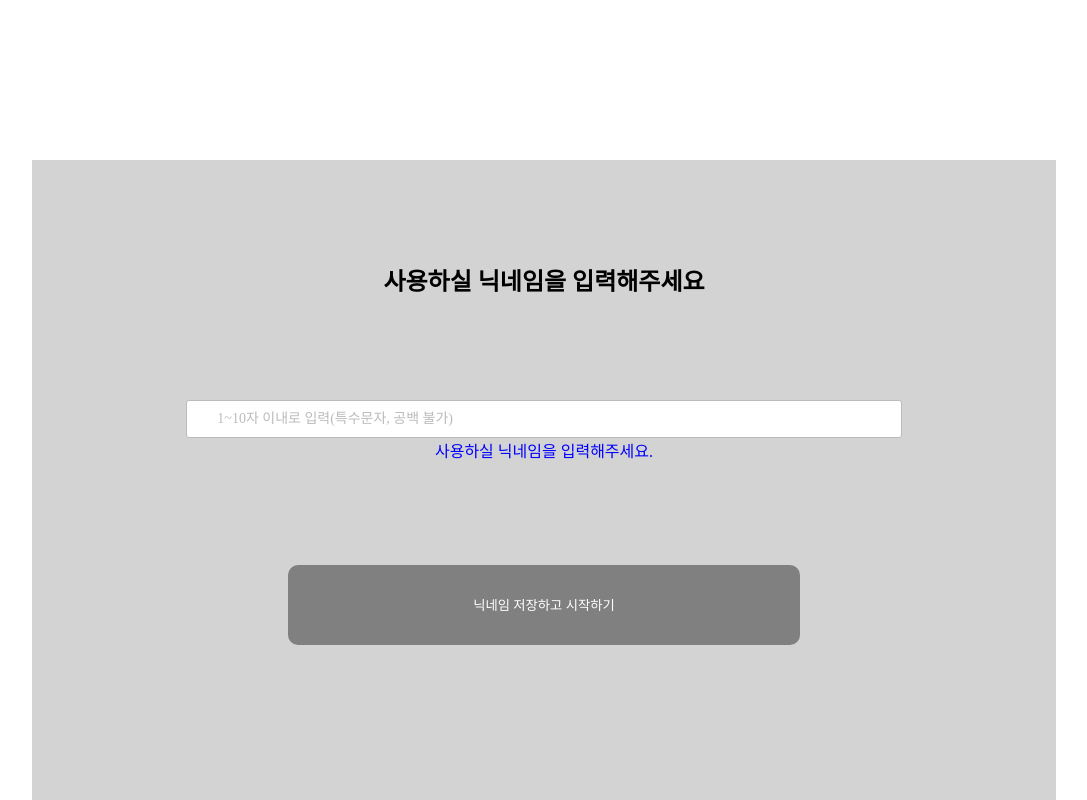
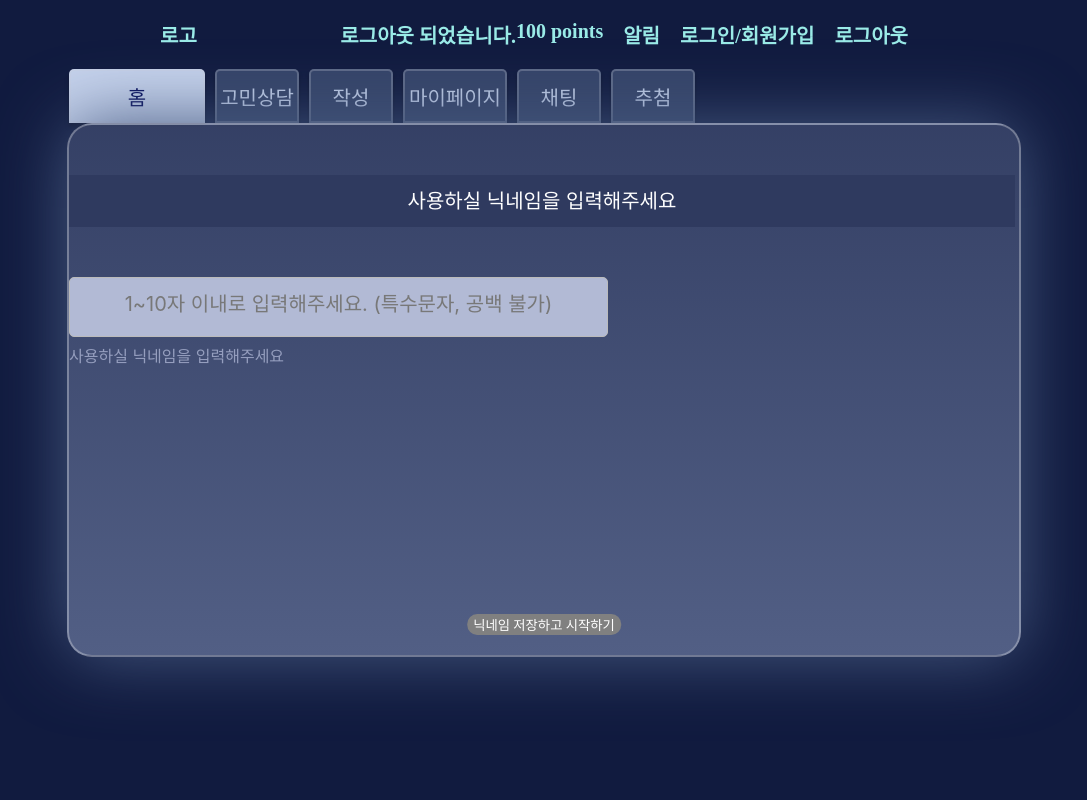
Before and after one commit to hh99-Final-Project/bluemoonFE, a React (Create React App) app: page /signup in a window 1280 px wide. Shown: the whole page, without its empty margins (96-1183 px from the left). Built offline with nearby package versions, Linux system fonts and the light colour scheme; no server answers; a web font is replaced by a local one.

Commit message:
feat: 채팅 메시지 저장 기능 구현중.

```diff
--- a/src/components/chat/ChatInput.js
+++ b/src/components/chat/ChatInput.js
@@ -1,4 +1,5 @@
 import React, { useEffect } from "react";
+import { useDispatch, useSelector } from "react-redux";
 import PropTypes from "prop-types";
 import styled from "styled-components";
 import { Grid, Button, Input } from "../../elements/index";
@@ -10,7 +11,7 @@ ChatInput.propTypes = {};
 
 function ChatInput(props) {
     const { roomId } = props;
-    console.log(roomId);
+    console.log(props);
 
     let sock = new SockJS("http://121.139.34.35:8080/stomp/chat");
     let ws = Stomp.over(sock);
@@ -19,7 +20,8 @@ function ChatInput(props) {
     const [text, setText] = React.useState("");
 
     // 보내는 사람
-    // const sender = useSelector((state) => state.user.user.username);
+    const userInfo = useSelector((state) => state.userSlice.userInfo);
+    console.log(userInfo);
 
     // const router = useRouter();
     // console.log(router); // 라우터 객체를 출력합니다.
@@ -28,25 +30,19 @@ function ChatInput(props) {
 
     const onSend = async () => {
         try {
-            // if (!token) {
-            //   alert("문제가 발생했습니다. 다시 로그인 해주세요.");
-            //   router.replace("/chatlist");
-            // }
             // send할 데이터
             const message = {
                 roomId: roomId,
                 message: text,
-                //   userId: userId, // 메시지 받는 상대방
-                //   sender: sender, // 토큰 보내면 필요없는 정보
+                userId: userInfo.userId, // 메시지 보내는 사람
                 type: "TALK",
             };
-            // 빈문자열이면 리턴
+
             if (text === "") {
                 return;
             }
             // 로딩 중
             waitForConnection(ws, function () {
-                // 주소 넣어야 함
                 ws.send("/pub/chat/message", {}, JSON.stringify(message));
                 // ws.send("/pub/chat/message", {});
                 console.log(ws.ws.readyState);
@@ -70,14 +66,13 @@ function ChatInput(props) {
                     waitForConnection(ws, callback);
                 }
             },
-            1, // 밀리초 간격으로 실행
+            10, // 밀리초 간격으로 실행
         );
     }
 
     return (
         <React.Fragment>
             <Input width="90%" type="text" _onChange={(e) => setText(e.target.value)} />
-            {/* onClick 은 나중에 먹임 */}
             <Button width="7%" height="5%" padding="2%" _onClick={onSend}></Button>
         </React.Fragment>
     );
--- a/src/components/chat/ChatMessage.js
+++ b/src/components/chat/ChatMessage.js
@@ -11,6 +11,7 @@ ChatMessage.propTypes = {
 
 function ChatMessage(props) {
     const { message, nickname, createdAt } = props;
+    // const cookie = getCookie("authorization");
 
     const user = nickname === "말 잘든는 원숭이" ? true : false;
 
@@ -51,6 +52,7 @@ const MessageBox = styled.div`
     display: flex;
     flex-direction: ${(props) => (props.user ? "row-reverse" : "row")};
     height: 61.533203125px;
+    align-items: flex-end;
 `;
 
 const Message = styled.div`
--- a/src/pages/ChatDetail.js
+++ b/src/pages/ChatDetail.js
@@ -1,6 +1,6 @@
-import React from "react";
+import React, { useState } from "react";
+import { useDispatch, useSelector } from "react-redux";
 import { useNavigate, useParams } from "react-router-dom";
-// import { Grid, Text } from "../../elements/index";
 import ChatBox from "../components/chat/ChatBox";
 import styled from "styled-components";
 import SockJS from "sockjs-client";
@@ -9,13 +9,46 @@ import Header2 from "../shared/Header2";
 import CategoryBar from "../shared/CategoryBar";
 import ChatMessage from "../components/chat/ChatMessage";
 import ChatInput from "../components/chat/ChatInput";
+import { subMessage } from "../redux/modules/chatSlice";
 
 const ChatDetail = () => {
     const navigate = useNavigate();
     const params = useParams();
+    console.log(params);
     const roomId = params.id;
 
-    // const [message, setMessage] = useState(null);
+    // 보내는 사람
+    const userInfo = useSelector((state) => state.userSlice.userInfo);
+    // message state
+    const message = useSelector((state) => state.chatSlice.messages);
+
+    // const [message, setMessage] = useState([
+    //     {
+    //         userId: "1",
+    //         nickname: "말 잘든는 원숭이",
+    //         message: "안녕하세요",
+    //         createdAt: "07:30",
+    //     },
+    //     {
+    //         userId: "2",
+    //         nickname: "못말리는 짱구",
+    //         message: "반갑습니다",
+    //         createdAt: "07:31",
+    //     },
+
+    //     {
+    //         userId: "1",
+    //         nickname: "말 잘든는 원숭이",
+    //         message: "고민이 해결되셨나요?",
+    //         createdAt: "07:32",
+    //     },
+    //     {
+    //         userId: "2",
+    //         nickname: "못말리는 짱구",
+    //         message: "아뇨 여전합니다",
+    //         createdAt: "07:33",
+    //     },
+    // ]);
 
     // 채팅방 이전 메시지 호출
     // useEffect(() => {
@@ -26,10 +59,10 @@ const ChatDetail = () => {
     // });
 
     React.useEffect(() => {
-        ConnectSub();
-        //   return () => {
-        //     DisConnectUnsub();
-        //   };
+        wsConnect();
+        return () => {
+            wsDisConnect();
+        };
     }, []);
 
     // 1. stomp 프로토콜 위에서 sockJS 가 작동되도록 클라이언트 생성
@@ -37,73 +70,34 @@ const ChatDetail = () => {
     let ws = Stomp.over(sock);
 
     // // 연결 및 구독. 파라메터로 토큰 넣어야 함
-    function ConnectSub() {
+    function wsConnect() {
         try {
-            ws.connect(
-                // 추후 토큰 추가 필요
-                {},
-                () => {
+            ws.connect({}, () => {
                 ws.subscribe(
-                        // 구독 주소 서버와 확인 필요
                     `/sub/chat/room/${roomId}`,
                     (response) => {
                         const newMessage = JSON.parse(response.body);
+                        console.log(response);
+                        console.log(newMessage);
+                        subMessage(newMessage);
                     },
-                        {},
+                    // {},
                 );
-                },
-            );
+            });
         } catch (error) {
             console.log(error);
         }
     }
 
-    // function DisConnectUnsub() {
-    //   try {
-    //     ws.disconnect(
-    //       {
-    //         Headers: {
-    //           // 토큰
-    //           Authorization: `${token}`,
-    //         },
-    //       },
-    //       () => {
-    //         ws.unsubscribe("sub-0");
-    //       },
-    //       { token: token }
-    //     );
-    //   } catch (error) {
-    //     console.log(error);
-    //   }
-    // }
-
-    let message = [
-        {
-            userId: "1",
-            nickname: "말 잘든는 원숭이",
-            message: "안녕하세요",
-            createdAt: "07:30",
-        },
-        {
-            userId: "2",
-            nickname: "못말리는 짱구",
-            message: "반갑습니다",
-            createdAt: "07:31",
-        },
-
-        {
-            userId: "1",
-            nickname: "말 잘든는 원숭이",
-            message: "고민이 해결되셨나요?",
-            createdAt: "07:32",
-        },
-        {
-            userId: "2",
-            nickname: "못말리는 짱구",
-            message: "아뇨 여전합니다",
-            createdAt: "07:33",
-        },
-    ];
+    function wsDisConnect() {
+        try {
+            ws.disconnect(() => {
+                ws.unsubscribe("sub-0");
+            });
+        } catch (error) {
+            console.log(error);
+        }
+    }
 
     if (message === null) {
         return;
@@ -132,7 +126,7 @@ const ChatDetail = () => {
                             })}
                     </MessageWrapper>
                     <InputWrpper>
-                        <ChatInput roomId={roomId} />
+                        <ChatInput roomId={roomId} userInfo={userInfo} />
                     </InputWrpper>
                 </ChatRoom>
             </Container>
--- a/src/pages/ChatList.js
+++ b/src/pages/ChatList.js
@@ -140,8 +140,8 @@ const Container = styled.div`
 `;
 
 const ChatRoomListBox = styled.div`
-    width: 946px;
-    height: 80vh;
+    width: 950px;
+    height: 530px;
     margin: auto;
     display: flex;
     flex-direction: column;
@@ -150,13 +150,14 @@ const ChatRoomListBox = styled.div`
     border: 2px solid #ffffff4d;
     border-radius: 25px;
     box-shadow: 0 0 70px #465981;
+    overflow-y: auto;
 `;
 
 const ChatRoomListTitle = styled.div`
     margin: 20px 0;
     background-color: #2f3a5f;
     height: 52px;
-    width: 946px;
+    width: 925px;
     left: 167px;
     top: 160px;
     border-radius: 0px;
@@ -177,10 +178,8 @@ const ChatRoomListTitle = styled.div`
 `;
 
 const ChatRoom = styled.div`
+    width: 880px;
     height: 150px;
-    width: 880px;
-    left: 198px;
-    top: 223px;
     border-radius: 5px;
 
     display: flex;
@@ -188,7 +187,7 @@ const ChatRoom = styled.div`
     background-color: #959ebe;
     border: 1px solid black;
     border-radius: 10px;
-    margin: 1% auto;
+    margin: 10px auto;
     padding: 10px;
 `;
 
@@ -211,6 +210,7 @@ const CharRoomTitle = styled.div`
 
 const LastChatTime = styled.div`
     width: 80px;
+    overflow: hidden;
 `;
 
 const ContentLine = styled.div`
--- a/src/pages/SignUp.js
+++ b/src/pages/SignUp.js
@@ -1,25 +1,32 @@
 import React, { useEffect, useState } from "react";
 import { useNavigate } from "react-router-dom";
 import PropTypes from "prop-types";
+import _ from "lodash";
 import styled from "styled-components";
 import { Text } from "../elements/index";
-import _ from "lodash";
 import { userApi } from "../apis/userApi";
 import Popup from "../shared/Popup";
+import CategoryBar from "../shared/CategoryBar";
+import useStore from "../zustand/store";
+import Header2 from "../shared/Header2";
 
 SignUp.propTypes = {};
 
 function SignUp(props) {
     const [nickName, setNickName] = useState("");
+    const [isLoading, setIsLoading] = useState(false);
     const [isValidNickName, setIsValidNickName] = useState(null);
     const [isOpenPopup, setIsOpenPopup] = useState(false);
+
     const navigate = useNavigate();
+    const { currentHeader, setCurrentHeader } = useStore();
 
     const onChange = (e) => {
         setNickName(e.target.value);
     };
 
     const debounce = _.debounce((nickName) => {
+        setIsLoading(true);
         // 정규 표현식 영문,한글,숫자 포함 1~10글자
         const result = /^[a-zA-zㄱ-힣0-9]{1,10}$/.test(nickName);
         if (result) {
@@ -32,6 +39,7 @@ function SignUp(props) {
                     setIsValidNickName(false);
                 }
             });
+            setIsLoading(false);
         }
     }, 1000);
 
@@ -45,39 +53,33 @@ function SignUp(props) {
         userApi.saveNickName(nickName).then((response) => {
             console.log(response);
         });
-        // 뒤로가기. - 뒤에 붙인 숫자만큼 뒷 페이지로 가진다.
         navigate(-1);
     };
 
     useEffect(() => {
         setIsValidNickName(null);
         nickNameCheckDB(nickName);
+
+        setCurrentHeader("홈");
     }, [nickName]);
 
     return (
         <React.Fragment>
-            <Grid>
-                <Title>사용하실 닉네임을 입력해주세요</Title>
-                <Input placeholder="1~10자 이내로 입력(특수문자, 공백 불가)" onChange={onChange}></Input>
-                {isValidNickName === true && (
-                    <Text margin="0 auto" color="blue">
-                        사용 가능한 닉네임입니다
-                    </Text>
-                )}
-                {isValidNickName === false && (
-                    <Text margin="0 auto" color="red">
-                        사용 불가능한 닉네임입니다
-                    </Text>
-                )}
-                {nickName === "" && (
-                    <Text margin="0 auto" color="blue">
-                        사용하실 닉네임을 입력해주세요.
-                    </Text>
-                )}
+            <Container>
+                <Header2 />
+                <CategoryBar />
+                <SignUpBOx>
+                    <SignUpBOxTitle>사용하실 닉네임을 입력해주세요</SignUpBOxTitle>
+
+                    <Input placeholder="1~10자 이내로 입력해주세요. (특수문자, 공백 불가)" onChange={onChange}></Input>
+                    {nickName === "" && <NickNameCheckResult>사용하실 닉네임을 입력해주세요</NickNameCheckResult>}
+                    {isLoading === true && <NickNameCheckResult></NickNameCheckResult>}
+                    {isValidNickName === true && <NickNameCheckResult>사용 가능한 닉네임입니다</NickNameCheckResult>}
+                    {isValidNickName === false && <NickNameCheckResult>사용 불가능한 닉네임입니다</NickNameCheckResult>}
                     <Button isvalid={isValidNickName} onClick={onClickHandler}>
                         닉네임 저장하고 시작하기
                     </Button>
-            </Grid>
+                </SignUpBOx>
 
                 {isOpenPopup && (
                     <Popup
@@ -86,42 +88,92 @@ function SignUp(props) {
                         event={saveNickNameDB}
                     />
                 )}
+            </Container>
         </React.Fragment>
     );
 }
 
 export default SignUp;
 
-const Grid = styled.div`
-    width: 80vw;
-    height: 80vh;
-    margin: 20vh auto 0;
-    display: flex;
-    flex-direction: column;
-    background-color: lightgray;
+const Container = styled.div`
+    width: 100%;
+    height: 100vh;
+    background-color: #111b3f;
+    overflow: hidden;
 `;
 
-const Title = styled.p`
-    font-size: 150%;
-    font-weight: 600;
-    margin: 10% auto;
+const SignUpBOx = styled.div`
+    width: 950px;
+    height: 530px;
+    margin: auto;
+    // display: flex;
+    // flex-direction: column;
+
+    align-items: center;
+    background: linear-gradient(180deg, rgba(63, 75, 112, 0.79) 0%, rgba(100, 114, 152, 0.79) 100%);
+    border: 2px solid #ffffff4d;
+    border-radius: 25px;
+    box-shadow: 0 0 70px #465981;
+
+    position: relative;
+`;
+
+const SignUpBOxTitle = styled.div`
+    width: 946px;
+    height: 52px;
+
+    display: flex;
+    align-items: center;
+    justify-content: center;
+    margin: 50px 0 0 0;
+    color: #ffffff;
+    background-color: #2f3a5f;
+
+    font-family: "Inter";
+    font-style: normal;
+    font-weight: 400;
+    font-size: 20px;
+    line-height: 24px;
+    text-align: center;
 `;
 
 const Input = styled.input`
-    width: 70%;
-    margin: 0 auto;
+    height: 60px;
+    width: 539px;
+    border-radius: 5px;
+
+    margin: 50px auto 0;
     box-sizing: border-box;
     border: 1px solid #bbb;
-    border-radius: 3px;
-    outline: none;
-    padding: 1% 3%;
+    background: #b2bad5;
+    border-radius: 5px;
+
     &::placeholder {
-        color: #bbb;
-        font-size: 14px;
+        font-family: "Inter";
+        font-style: normal;
+        font-weight: 400;
+        font-size: 20px;
+        line-height: 24px;
+        text-align: center;
+
+        color: #787878;
     }
     &:focus {
         border: 1px solid #333333;
     }
+`;
+
+const NickNameCheckResult = styled.div`
+    margin: 10px 0;
+    height: 60px;
+    width: 539px;
+    font-family: "Inter";
+    font-style: normal;
+    font-weight: 400;
+    font-size: 16px;
+    line-height: 19px;
+
+    color: #959ebe;
 `;
 
 const Button = styled.button`
@@ -130,7 +182,9 @@ const Button = styled.button`
     color: #ffffff;
     border: none;
     border-radius: 10px;
-    width: 50%;
-    margin: 10% auto;
-    padding: 3% 3%;
+    position: absolute;
+    bottom: 20px;
+    left: 50%;
+    // 정확히 가운데로 옴
+    transform: translate(-50%, 0);
 `;
--- a/src/redux/modules/chatSlice.js
+++ b/src/redux/modules/chatSlice.js
@@ -1,47 +1,41 @@
 import { createAsyncThunk, createSlice } from "@reduxjs/toolkit";
-import axios from "axios";
+import { chatApi } from "../../apis/chatApi";
 
 // 이니셜스테이트
 const initialState = {
-  rooms: [],
     messages: [],
 };
 
 // tooklit - thunk 사용 시 아래처럼 사용
-export const getChatMessageDB = createAsyncThunk(
-  "GET_CHAT_MESSAGE",
-  async (arg, thunkAPI) => {
+export const getChatMessage = createAsyncThunk("GET_CHAT_MESSAGE", async (arg, thunkAPI) => {
     try {
-      const response = await axios.get("http://121.139.34.35:8080");
-      return response.data;
+        const response = chatApi.getChatMessage();
+        return response;
+        console.log(response);
     } catch (e) {
         return thunkAPI.rejectWithValue(e.response.data);
     }
-  }
-);
+});
 
 // 리듀서
 const chatSlice = createSlice({
     name: "chat",
     initialState,
     reducers: {
-    getChatList(state, action) {
-      state.rooms = action.payload;
-    },
-    getChatMessage(state, action) {
-      state.messages = action.payload;
+        subMessage(state, action) {
+            console.log(action.payload);
+            state.messages.push(action.payload);
         },
     },
-
     // extraReducers 뭐에 쓰는건지 아직 잘 모르겠음.
-  //   extraReducers: (builder) => {
-  //     builder.addCase(getChatMessageDB.fulfilled, (state, action) => {
-  //         state.info = action.payload
-  //     })
-  // },
+    extraReducers: (builder) => {
+        builder.addCase(getChatMessage.fulfilled, (state, action) => {
+            state.messages = action.payload;
+        });
+    },
 });
 
 //액션 생성함수
-export const { getChatMessage } = chatSlice.actions;
+export const { subMessage } = chatSlice.actions;
 
 export default chatSlice.reducer;
--- a/src/shared/CategoryBar.js
+++ b/src/shared/CategoryBar.js
@@ -77,7 +77,7 @@ export default CategoryBar;
 // 어떻게 이런 일이 일어나는지 모르겠음.
 
 const HeaderContainer = styled.div`
-    width: 946px;
+    width: 950px;
     display: flex;
     margin: 0 auto;
 `;
@@ -93,10 +93,12 @@ const Home = styled.div`
     text-align: center;
     height: 50px;
     border-radius: 5px 5px 0px 0px;
+    border: 2px solid #cbcfdc47;
 
     width: ${(props) => (props.header === "홈" ? "132px" : "80px")};
     color: ${(props) => (props.header === "홈" ? "#08105D" : "#C6D3EC")};
     background-color: ${(props) => (props.header === "홈" ? "#C6D3EC" : "#354468")};
+    box-shadow: ${(props) => (props.header === "홈" ? "0px 4px 4px rgba(0, 0, 0, 0.25)" : "")};
 `;
 
 const Post = styled(Home)`
@@ -105,25 +107,30 @@ const Post = styled(Home)`
     width: ${(props) => (props.header === "포스트" ? "132px" : "80px")};
     color: ${(props) => (props.header === "포스트" ? "#08105D" : "#C6D3EC")};
     background-color: ${(props) => (props.header === "포스트" ? "#C6D3EC" : "#354468")};
+    box-shadow: ${(props) => (props.header === "포스트" ? "0px 4px 4px rgba(0, 0, 0, 0.25)" : "")};
 `;
 
 const DiaryList = styled(Home)`
     width: ${(props) => (props.header === "고민상담" ? "132px" : "80px")};
     color: ${(props) => (props.header === "고민상담" ? "#08105D" : "#C6D3EC")};
     background-color: ${(props) => (props.header === "고민상담" ? "#C6D3EC" : "#354468")};
+    box-shadow: ${(props) => (props.header === "고민상담" ? "0px 4px 4px rgba(0, 0, 0, 0.25)" : "")};
 `;
 const MyPage = styled(Home)`
     width: ${(props) => (props.header === "마이페이지" ? "132px" : "100px")};
     color: ${(props) => (props.header === "마이페이지" ? "#08105D" : "#C6D3EC")};
     background-color: ${(props) => (props.header === "마이페이지" ? "#C6D3EC" : "#354468")};
+    box-shadow: ${(props) => (props.header === "마이페이지" ? "0px 4px 4px rgba(0, 0, 0, 0.25)" : "")};
 `;
 const ChattingList = styled(Home)`
     width: ${(props) => (props.header === "채팅" ? "132px" : "80px")};
     color: ${(props) => (props.header === "채팅" ? "#08105D" : "#C6D3EC")};
     background-color: ${(props) => (props.header === "채팅" ? "#C6D3EC" : "#354468")};
+    box-shadow: ${(props) => (props.header === "채팅" ? "0px 4px 4px rgba(0, 0, 0, 0.25)" : "")};
 `;
 const Lottery = styled(Home)`
     width: ${(props) => (props.header === "추첨" ? "132px" : "80px")};
     color: ${(props) => (props.header === "추첨" ? "#08105D" : "#C6D3EC")};
     background-color: ${(props) => (props.header === "추첨" ? "#C6D3EC" : "#354468")};
+    box-shadow: ${(props) => (props.header === "추첨" ? "0px 4px 4px rgba(0, 0, 0, 0.25)" : "")};
 `;
--- a/src/utils/cookie.js
+++ b/src/utils/cookie.js
@@ -1,6 +1,5 @@
 const getCookie = (name) => {
     let value = "; " + document.cookie;
-
     let parts = value.split(`; ${name}=`);
 
     if (parts.length === 2) {
```
Also changed, not shown: src/pages/MyPage.js (+5 -3 lines). Lines whose indentation alone changed are shown as unchanged.
